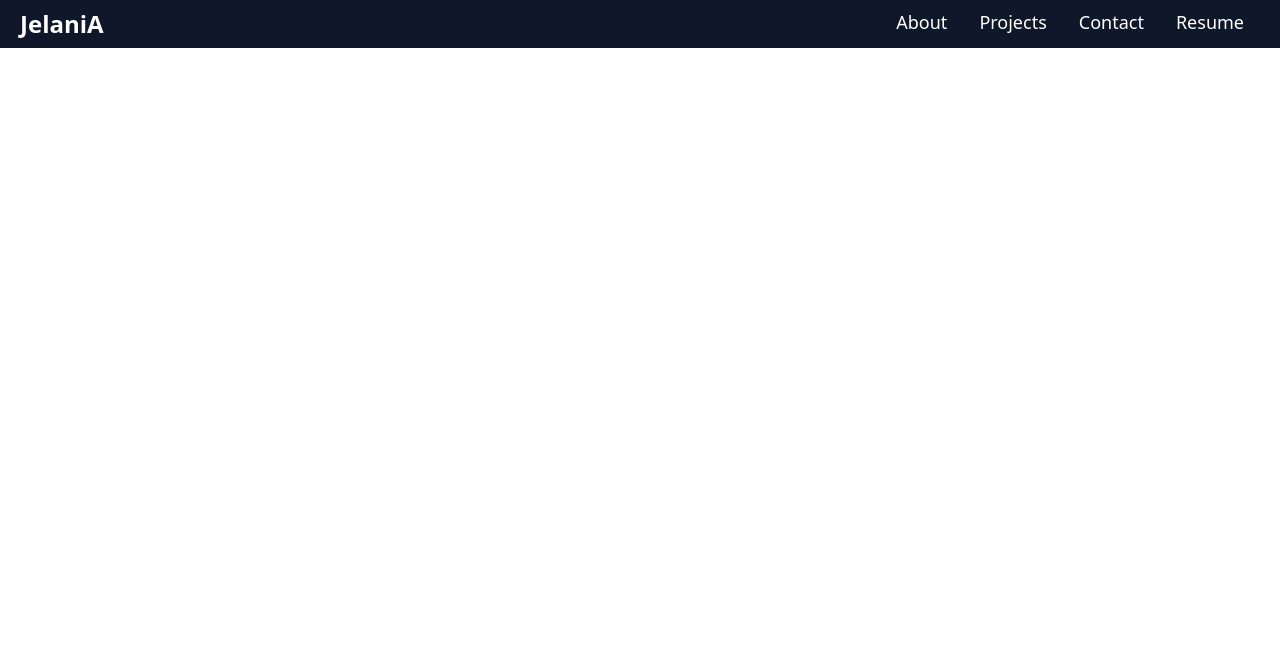
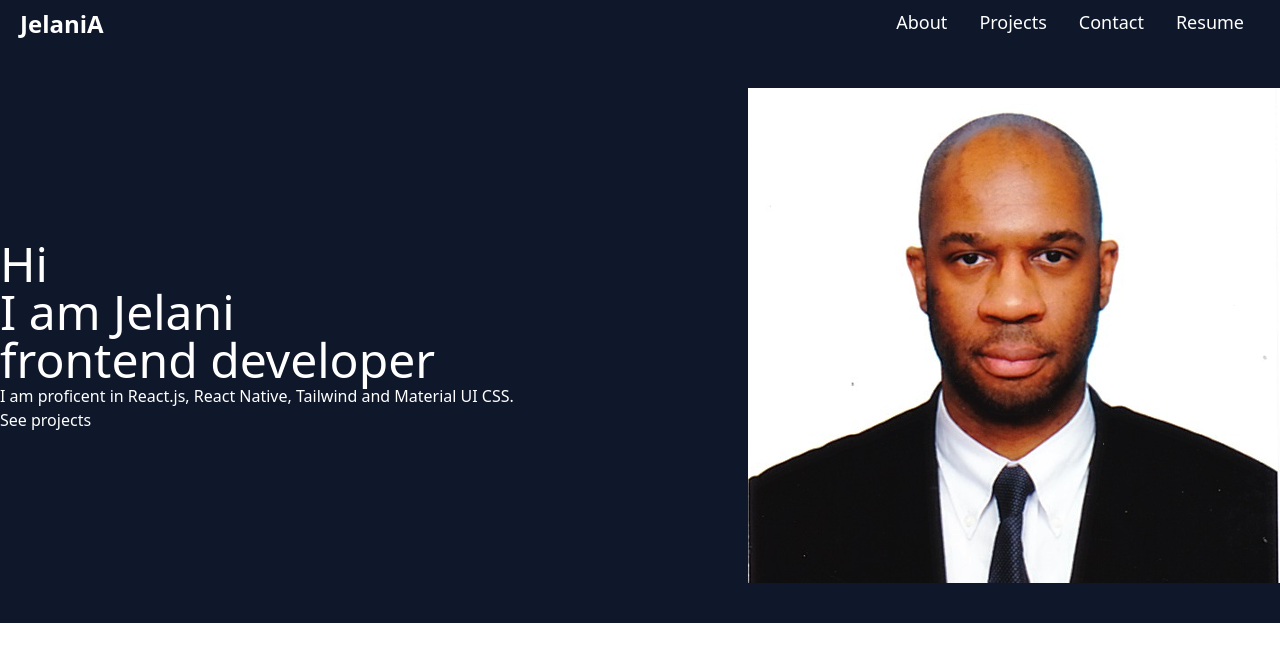
Before and after one commit to AlexJelani/jelani-portfolio, a React (Vite) app: page / in a window 1280 px wide. Shown: the top 662 px of the page. Built offline with nearby package versions, Linux system fonts and the light colour scheme.

Commit message:
added hero img, text style

```diff
--- a/src/App.jsx
+++ b/src/App.jsx
@@ -1,9 +1,11 @@
 
 import Header from "./components/Header"
+import Hero from "./components/Hero"
 function App() {
   return (
     <>
       <Header/>
+      <Hero/>
     </>
   )
 
--- /dev/null
+++ b/src/components/Hero.jsx
@@ -0,0 +1,27 @@
+import React from "react";
+import HeroImg from "../assets/hero-img.png"
+
+const Hero = () => {
+  return (
+    <section className="bg-primary text-white py-10">
+        <div className="container mx-auto grid md:grid-cols-2 items-center md:justify-between">
+      <div className="hero-info">
+        <h1 className="text-2xl  lg:text-5xl">
+          Hi <br />I am <span className="logo">J</span>elani <br />
+          frontend developer
+        </h1>
+        <p>
+          I am proficent in React.js, React Native, Tailwind and Material UI
+          CSS.
+        </p>
+        <button>See projects</button>
+      </div>
+      <div className="hero-img">
+        <img src={HeroImg} alt="coding illustration" className="w-[-80] ml-auto" />
+      </div>
+      </div>
+    </section>
+  );
+};
+
+export default Hero;
```
Also changed, not shown: src/assets/hero-img.png (added).
